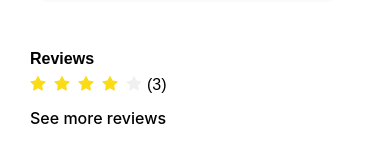
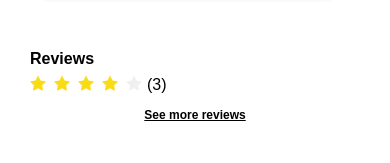
Before and after one commit to Neveres/TakeHomeAssignment, a React (Create React App) app: page / in a window 390 px wide. Shown: the part 469-632 px from the top of the page. Built offline with nearby package versions, Linux system fonts and the light colour scheme.

Commit message:
feat: split Comments

```diff
--- /dev/null
+++ b/src/components/Comments/Comments.tsx
@@ -0,0 +1,47 @@
+/** @jsxImportSource @emotion/react */
+import React, { useMemo } from 'react'
+import { Rate } from 'antd'
+import { commentsContainer } from './styles'
+
+interface IComments {
+  isMobile: boolean
+  reviews: Yahoo.AppRedux.Review[]
+}
+
+const Comments: React.FC<IComments> = ({ isMobile, reviews }) => {
+  const lastIndexOfReviews = useMemo(() => reviews.length - 1, [reviews.length])
+
+  return (
+    <div css={commentsContainer}>
+      {reviews.map(({ name, rate, comment, date, images }, index) => (
+        <div
+          className="comment-container"
+          key={index}
+          style={{
+            borderBottom: index === lastIndexOfReviews ? 0 : '1px solid black',
+          }}
+        >
+          <div
+            className="comment-header"
+            style={isMobile ? { marginBottom: 0 } : {}}
+          >
+            <div>
+              {name}&ensp;
+              {!isMobile && <Rate value={rate} disabled />}
+            </div>
+            <div className="comment-date">{date}</div>
+          </div>
+          {isMobile && <Rate value={rate} disabled />}
+          <div className="comment-content">{comment}</div>
+          <div>
+            {images?.map((image, index) => (
+              <img className="comment-pic" key={index} src={image} />
+            ))}
+          </div>
+        </div>
+      ))}
+    </div>
+  )
+}
+
+export default Comments
--- /dev/null
+++ b/src/components/Comments/index.tsx
@@ -0,0 +1 @@
+export { default, default as Comments } from './Comments'
--- /dev/null
+++ b/src/components/Comments/styles.ts
@@ -0,0 +1,32 @@
+import { css } from '@emotion/react'
+
+export const commentsContainer = css`
+  * {
+    font-weight: 500;
+    font-size: 16px;
+  }
+
+  .comment-container {
+    padding: 10px 0;
+
+    .comment-header {
+      display: flex;
+      justify-content: space-between;
+      margin-bottom: 7px;
+
+      .comment-date {
+        font-size: 13px;
+      }
+    }
+
+    .comment-content {
+      margin-bottom: 7px;
+      font-size: 12px;
+    }
+
+    .comment-pic {
+      width: 50px;
+      margin-right: 10px;
+    }
+  }
+`
--- a/src/components/Review/Review.tsx
+++ b/src/components/Review/Review.tsx
@@ -1,7 +1,7 @@
 /** @jsxImportSource @emotion/react */
-import React, { useMemo, useContext } from 'react'
-import { Row, Grid, Rate as RateFromAnt } from 'antd'
-import { Rate } from 'src/components'
+import React, { useContext, useState, useCallback, useMemo } from 'react'
+import { Grid, Modal } from 'antd'
+import { Rate, Comments } from 'src/components'
 import { AppRedux } from 'src/App'
 import { reviewContainer } from './styles'
 
@@ -13,35 +13,15 @@ const Review = () => {
     state: { reviews },
   } = useContext(AppRedux)
 
-  const lastIndexOfReviews = useMemo(() => reviews.length - 1, [reviews.length])
+  const isMobile = useMemo(() => !!screens.xs, [screens.xs])
+  const [isModalOpen, setIsModalOpen] = useState(false)
+  const showModal = useCallback(() => {
+    setIsModalOpen(true)
+  }, [])
 
-  const Comments = useMemo(
-    () =>
-      reviews.map(({ name, rate, comment, date, images }, index) => (
-        <div
-          className="comment-container"
-          key={`${name}-${rate}-${date}`}
-          style={{
-            borderBottom: index === lastIndexOfReviews ? 0 : '1px solid black',
-          }}
-        >
-          <div className="comment-header">
-            <div>
-              {name}&ensp;
-              <RateFromAnt value={rate} disabled />
-            </div>
-            <div className="comment-date">{date}</div>
-          </div>
-          <div className="comment-content">{comment}</div>
-          <div>
-            {images?.map((image) => (
-              <img className="comment-pic" key={image} src={image} />
-            ))}
-          </div>
-        </div>
-      )),
-    [lastIndexOfReviews, reviews],
-  )
+  const closeModal = useCallback(() => {
+    setIsModalOpen(false)
+  }, [])
 
   return (
     <div css={reviewContainer}>
@@ -49,7 +29,21 @@ const Review = () => {
         <div className="header">Reviews</div>
         <Rate />
       </div>
-      {screens.xs ? <Row>See more reviews</Row> : Comments}
+      {isMobile ? (
+        <ins className="see-more-reviews" onClick={showModal}>
+          See more reviews
+        </ins>
+      ) : (
+        <Comments reviews={reviews} isMobile={isMobile} />
+      )}
+      <Modal
+        title="Reviews"
+        open={isModalOpen}
+        onCancel={closeModal}
+        footer={[]}
+      >
+        <Comments reviews={reviews} isMobile={isMobile} />
+      </Modal>
     </div>
   )
 }
--- a/src/components/Review/styles.ts
+++ b/src/components/Review/styles.ts
@@ -14,27 +14,11 @@ export const reviewContainer = css`
     }
   }
 
-  .comment-container {
-    padding: 10px 0;
-
-    .comment-header {
-      display: flex;
-      justify-content: space-between;
-      margin-bottom: 7px;
-
-      .comment-date {
-        font-size: 13px;
-      }
-    }
-
-    .comment-content {
-      margin-bottom: 7px;
-      font-size: 12px;
-    }
-
-    .comment-pic {
-      width: 50px;
-      margin-right: 10px;
-    }
+  .see-more-reviews {
+    display: block;
+    text-align: center;
+    cursor: pointer;
+    font-size: 12px;
+    font-weight: 700;
   }
 `
--- a/src/components/index.tsx
+++ b/src/components/index.tsx
@@ -1,3 +1,4 @@
 export { Product } from './Product'
 export { Review } from './Review'
 export { Rate } from './Rate'
+export { Comments } from './Comments'
```
